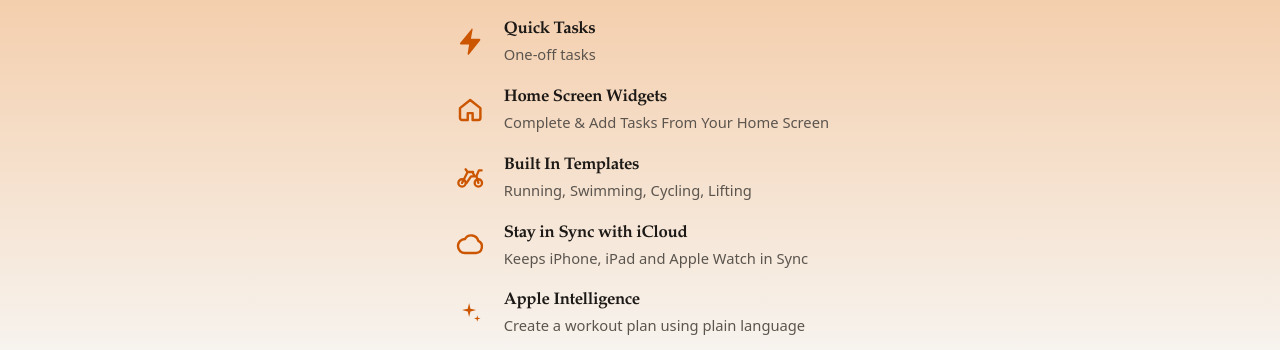
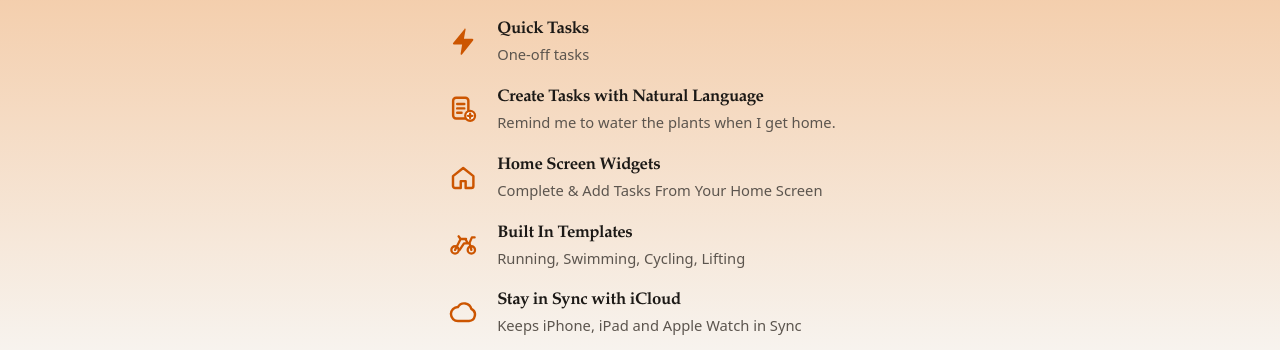
Before and after one commit to coryrupert/checkyourself-website, a plain HTML site: page index.html in a window 1280 px wide. Shown: the part 450-800 px from the top of the page. Drawn offline with Linux system fonts and the light colour scheme.

Commit message:
Add natural language tasks to the website feature list.

```diff
--- a/index.html
+++ b/index.html
@@ -7,7 +7,7 @@
   <meta name="description" content="Check Yourself is a workout planner for iPhone, iPad, and Apple Watch. No ads, no tracking.">
   <link rel="icon" href="images/icon.svg" type="image/svg+xml">
   <link rel="apple-touch-icon" href="images/icon.svg">
-  <link rel="stylesheet" href="styles.css?v=22">
+  <link rel="stylesheet" href="styles.css?v=23">
 </head>
 <body>
   <main class="site site-simple">
@@ -44,6 +44,13 @@
         <div>
           <h2>Quick Tasks</h2>
           <p>One-off tasks</p>
+        </div>
+      </li>
+      <li class="highlight">
+        <svg class="highlight-icon" viewBox="0 0 24 24" aria-hidden="true"><rect x="4.6" y="3.6" width="11.2" height="15.2" rx="2.2" fill="none" stroke="currentColor" stroke-width="1.8"/><path d="M7.6 8.2h5.2M7.6 11.4h5.2M7.6 14.6h3.2" fill="none" stroke="currentColor" stroke-width="1.8" stroke-linecap="round"/><circle cx="17.1" cy="16.9" r="3.6" fill="var(--card)" stroke="currentColor" stroke-width="1.7"/><path d="M17.1 15.3v3.2M15.5 16.9h3.2" fill="none" stroke="currentColor" stroke-width="1.7" stroke-linecap="round"/></svg>
+        <div>
+          <h2>Create Tasks with Natural Language</h2>
+          <p>Remind me to water the plants when I get home.</p>
         </div>
       </li>
       <li class="highlight">
```
Also changed, not shown: how-to/index.html (+1 -1 lines).
